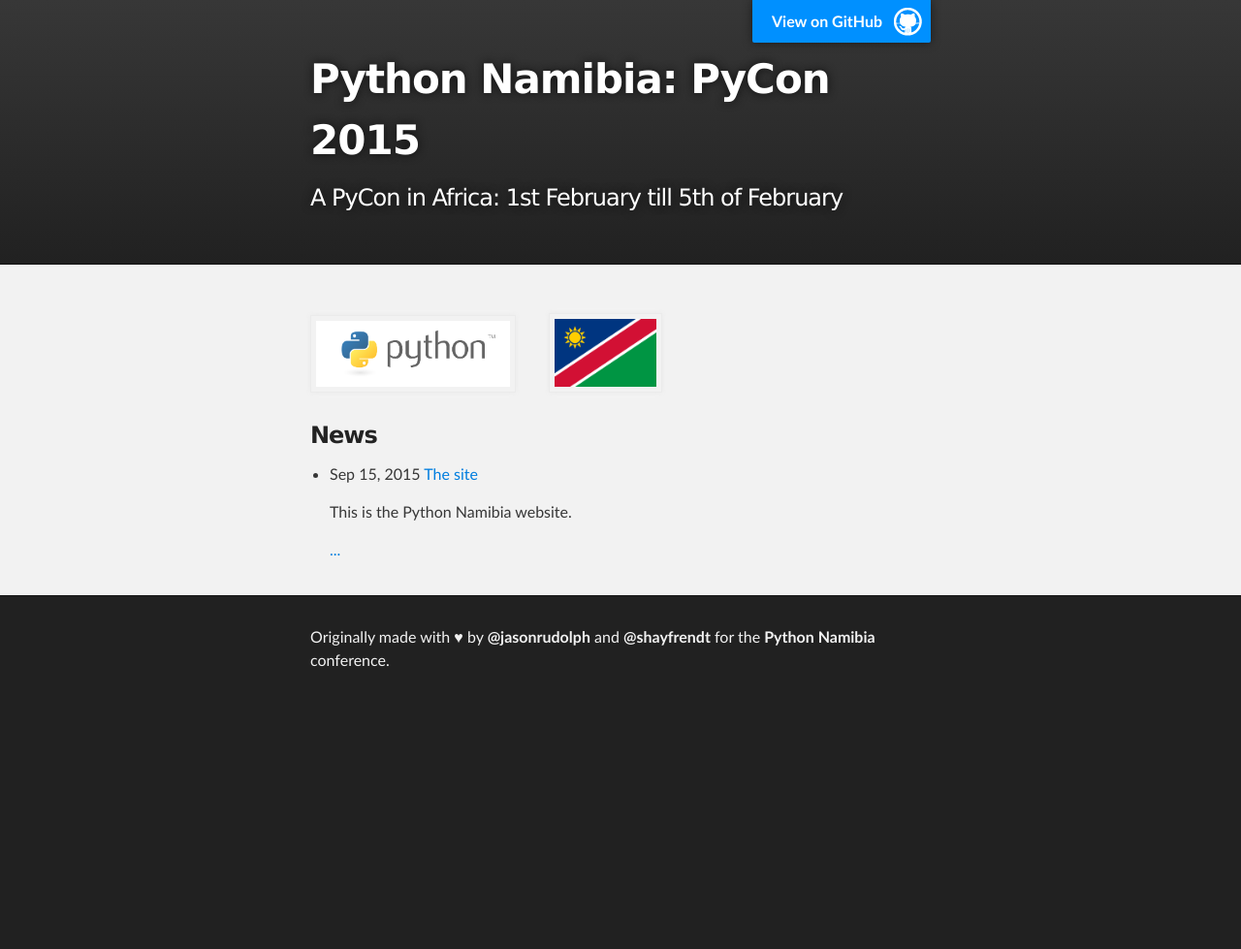
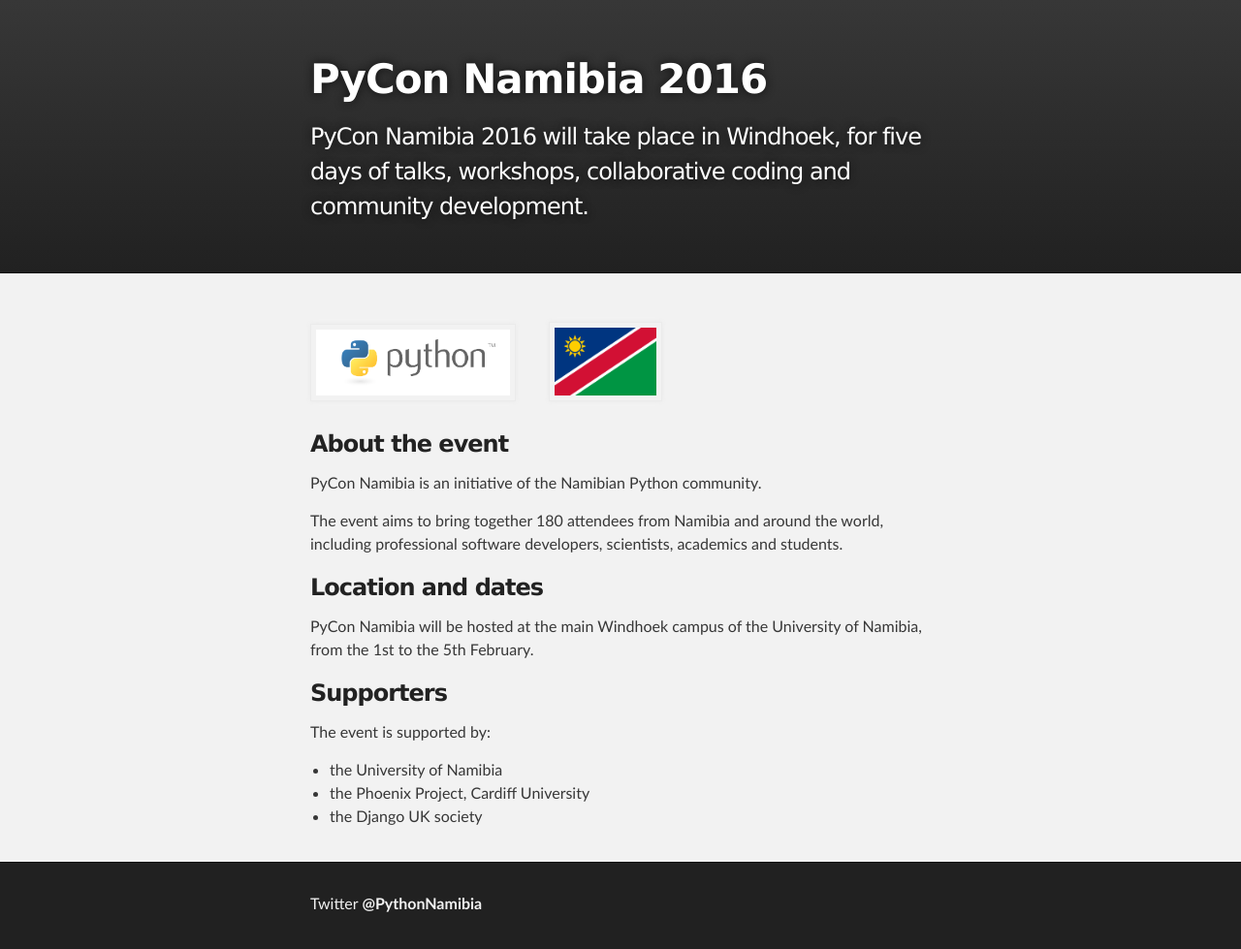
Before and after one commit to python-namibia/python-namibia.github.io-2016, a Jekyll site: the page built from index.html, in a window 1280 px wide. Shown: the whole page at 97% size. Built offline with Jekyll 4.4.1, drawn with Linux system fonts in a browser that asks for light colours; before the commit the page ends 900 px from its top, so only the background shows below that.

Commit message:
Initial content.

```diff
--- a/_includes/footer.html
+++ b/_includes/footer.html
@@ -2,8 +2,7 @@
 <div id="footer_wrap" class="outer">
   <footer class="inner">
     <p>
-      Originally made with &hearts; by <a href="https://github.com/jasonrudolph">@jasonrudolph</a> and <a href="https://github.com/shayfrendt">@shayfrendt</a>
-      for the <a href="http://python-namibia.org">Python Namibia</a> conference.
+      Twitter <a href="https://twitter.com/pythonnamibia">@PythonNamibia</a>
     </p>
   </footer>
 </div>
--- a/_includes/header.html
+++ b/_includes/header.html
@@ -1,9 +1,9 @@
 <!-- HEADER -->
 <div id="header_wrap" class="outer">
   <header class="inner">
-    <a id="forkme_banner" href="https://github.com/python-namibia/python-namibia.github.io">View on GitHub</a>
-    <h1 id="project_title">Python Namibia: PyCon 2015</h1>
-    <h2 id="project_tagline">A PyCon in Africa: 1st February till 5th of
-        February</h2>
+    <h1 id="project_title">PyCon Namibia 2016</h1>
+    <h2 id="project_tagline">PyCon Namibia 2016 will take place in Windhoek, for
+    five days of talks, workshops, collaborative coding and community
+    development.</h2>
   </header>
 </div>
--- a/index.html
+++ b/index.html
@@ -11,6 +11,25 @@
           <img src="images/namibia-flag.png" height="70" />
         </div>
 
+        <h3>About the event </h3>
+        <p>PyCon Namibia is an initiative of the Namibian Python community.</p>
+
+        <p>The event aims to bring together 180 attendees from Namibia and around the world, including professional software developers, scientists, academics and students.</p>
+
+        <h3>Location and dates</h3>
+        <p>PyCon Namibia will be hosted at the main Windhoek campus of the University of Namibia, from the 1st to the 5th February.</p>
+
+        <h3>Supporters</h3>
+        <p>The event is supported by:
+
+        <ul>
+            <li>the University of Namibia</li>
+            <li>the Phoenix Project, Cardiff University</li>
+            <li>the Django UK society</li>
+        </ul>
+        </p>
+
+        {% if false %}
         <h3> News </h3>
 
         <ul >
@@ -23,6 +42,7 @@
                 </p>
             </li>
         {% endfor %}
+        {% endif %}
       </section>
     </div>
 
```
